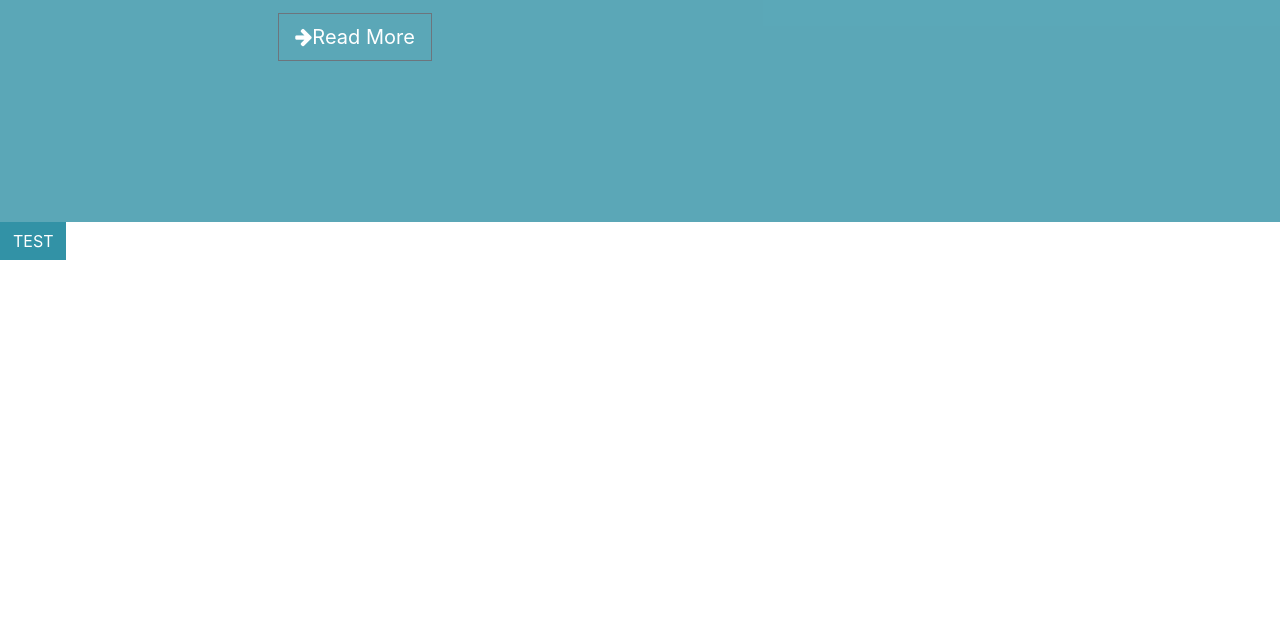
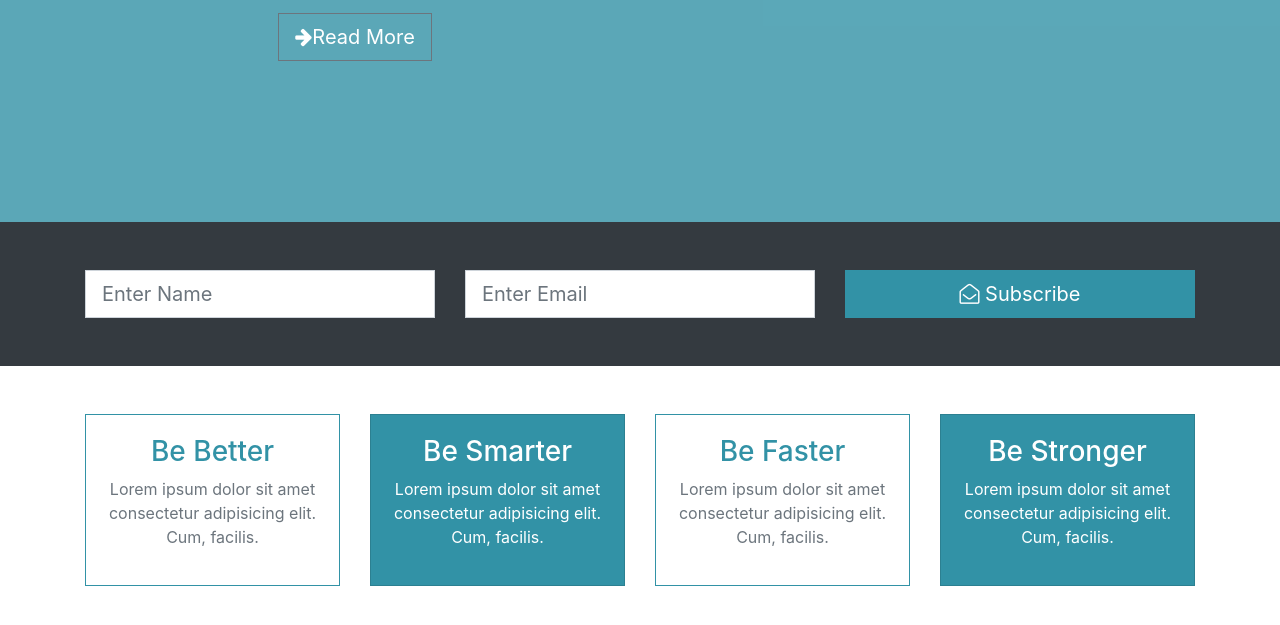
Before and after one commit to DaveCoded/Mizuke-Theme, a website: page src/index.html in a window 1280 px wide. Shown: the part 483-1108 px from the top of the page. Before the commit the page ends 800 px from the top, so only its background shows below. Drawn offline with Linux system fonts and the light colour scheme.

Commit message:
create newsletter & boxes sections

```diff
--- a/src/index.html
+++ b/src/index.html
@@ -71,7 +71,84 @@
       </div>
     </section>
 
-    <button class="btn btn-primary">TEST</button>
+    <!-- NEWSLETTER -->
+    <section id="newsletter" class="bg-dark text-white py-5">
+      <div class="container">
+        <div class="row">
+          <div class="col-md-4">
+            <input
+              type="text"
+              class="form-control form-control-lg"
+              placeholder="Enter Name"
+            />
+          </div>
+          <div class="col-md-4">
+            <input
+              type="email"
+              class="form-control form-control-lg"
+              placeholder="Enter Email"
+            />
+          </div>
+          <div class="col-md-4">
+            <button class="btn btn-primary btn-lg btn-block">
+              <i class="fa fa-envelope-open-o"></i> Subscribe
+            </button>
+          </div>
+        </div>
+      </div>
+    </section>
+
+    <!-- BOXES -->
+    <section id="boxes" class="py-5">
+      <div class="container">
+        <div class="row">
+          <div class="col-md-3">
+            <div class="card text-center border-primary">
+              <div class="card-body">
+                <h3 class="text-primary">Be Better</h3>
+                <p class="text-muted">
+                  Lorem ipsum dolor sit amet consectetur adipisicing elit. Cum,
+                  facilis.
+                </p>
+              </div>
+            </div>
+          </div>
+          <div class="col-md-3">
+            <div class="card text-center bg-primary text-white">
+              <div class="card-body">
+                <h3>Be Smarter</h3>
+                <p>
+                  Lorem ipsum dolor sit amet consectetur adipisicing elit. Cum,
+                  facilis.
+                </p>
+              </div>
+            </div>
+          </div>
+          <div class="col-md-3">
+            <div class="card text-center border-primary">
+              <div class="card-body">
+                <h3 class="text-primary">Be Faster</h3>
+                <p class="text-muted">
+                  Lorem ipsum dolor sit amet consectetur adipisicing elit. Cum,
+                  facilis.
+                </p>
+              </div>
+            </div>
+          </div>
+          <div class="col-md-3">
+            <div class="card text-center bg-primary text-white">
+              <div class="card-body">
+                <h3>Be Stronger</h3>
+                <p>
+                  Lorem ipsum dolor sit amet consectetur adipisicing elit. Cum,
+                  facilis.
+                </p>
+              </div>
+            </div>
+          </div>
+        </div>
+      </div>
+    </section>
 
     <script src="js/jquery.min.js"></script>
     <script src="js/popper.min.js"></script>
```
